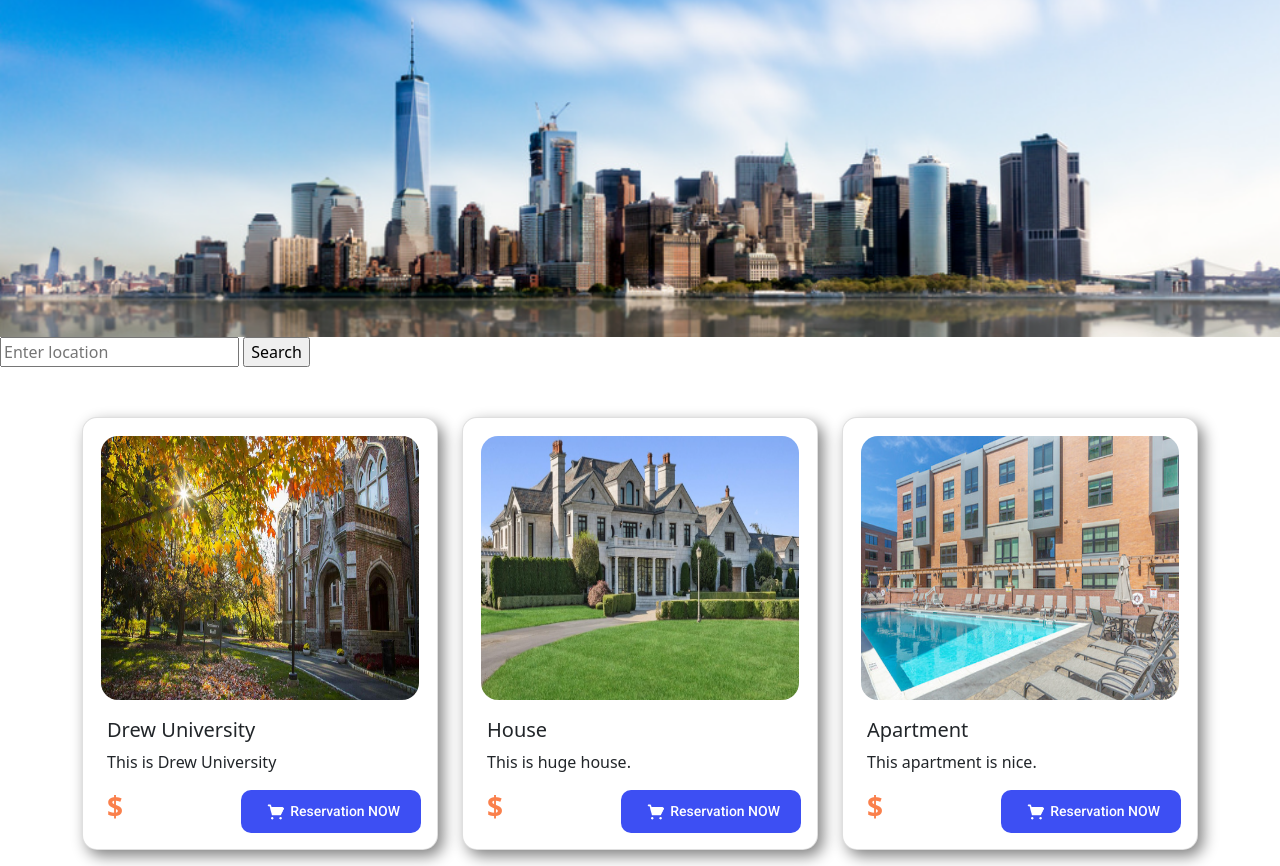
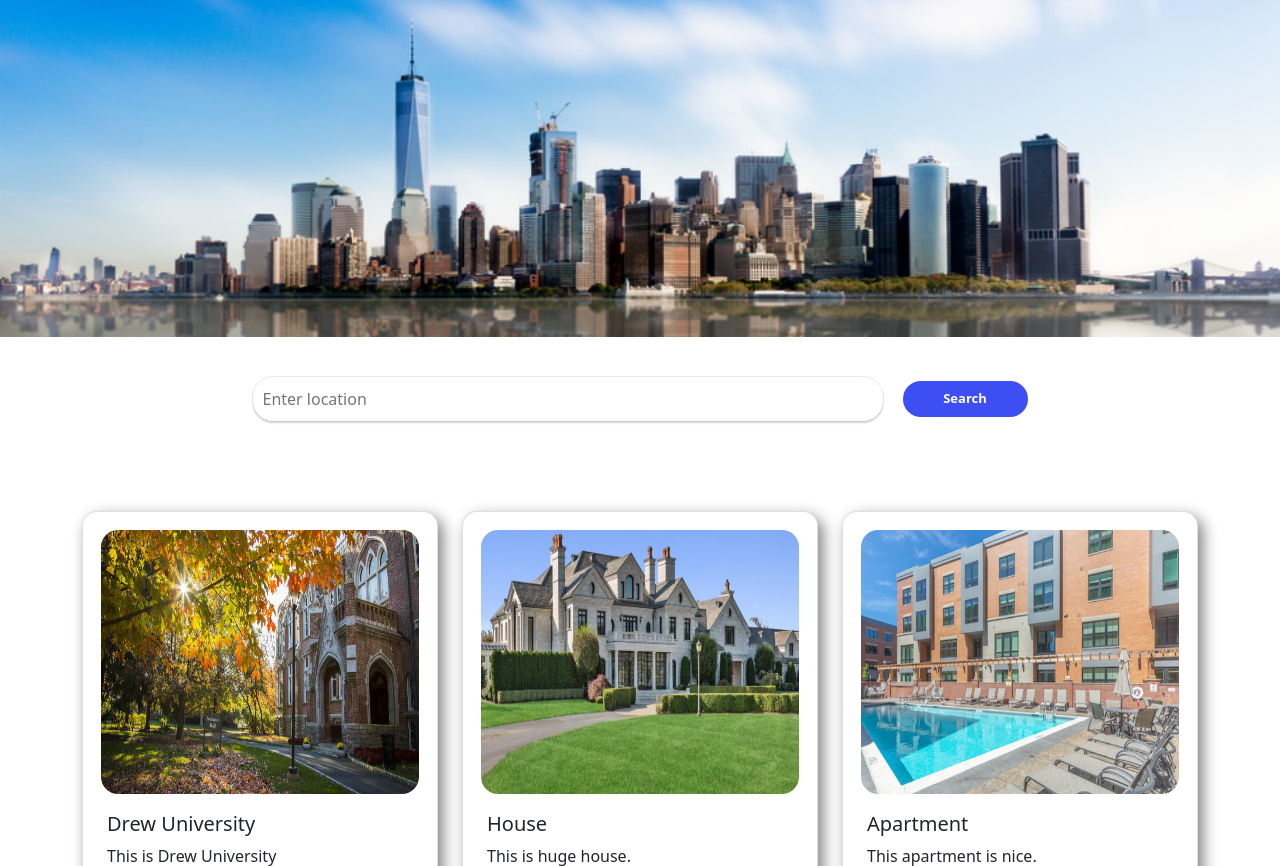
Before and after one commit to edreitlein/commsimple, a PHP site: page /home.php in a window 1280 px wide. Shown: the part 67-933 px from the top of the page. Run offline with PHP 8.4, Linux system fonts and the light colour scheme.

Commit message:
Update style.css

```diff
--- a/style.css
+++ b/style.css
@@ -86,3 +86,61 @@ footer {
     text-align: center;
   }
 }
+
+.wrapper {
+	display: flex;
+  flex-direction: column;
+  min-height: 100%;
+
+}
+
+.wrapper.indexPage {
+	justify-content: center;
+}
+
+.mainSection {
+	display: flex;
+	flex-direction: column;
+	align-items: center;
+}
+
+.mainSection .searchContainer {
+	margin-top: 40px;
+	margin-bottom: 40px;
+  width: 100%;
+}
+
+.mainSection .searchContainer form {
+  display: flex;
+  flex-direction: row;
+  justify-content: center;
+  align-items: center;
+}
+
+.searchContainer .searchButton {
+	color: white;
+	background-color: #3d4ff3;
+	border: none;
+	height: 36px;
+	width: 125px;
+	border-radius: 20px;
+	font-size: 13px;
+	font-weight: bold;
+	margin-left: 20px;
+	cursor: pointer;
+	outline: none;
+}
+
+.mainSection .searchContainer .searchBox {
+	border: none;
+  box-shadow: 0 2px 2px 0 rgba(0,0,0,0.16), 0 0 0 1px rgba(0,0,0,0.08);
+  height: 44px;
+  border-radius: 20px;
+  outline: none;
+  padding: 10px;
+  box-sizing: border-box;
+  font-size: 16px;
+  width: 70%;
+  max-width: 630px;
+  color: #000;
+}
```
